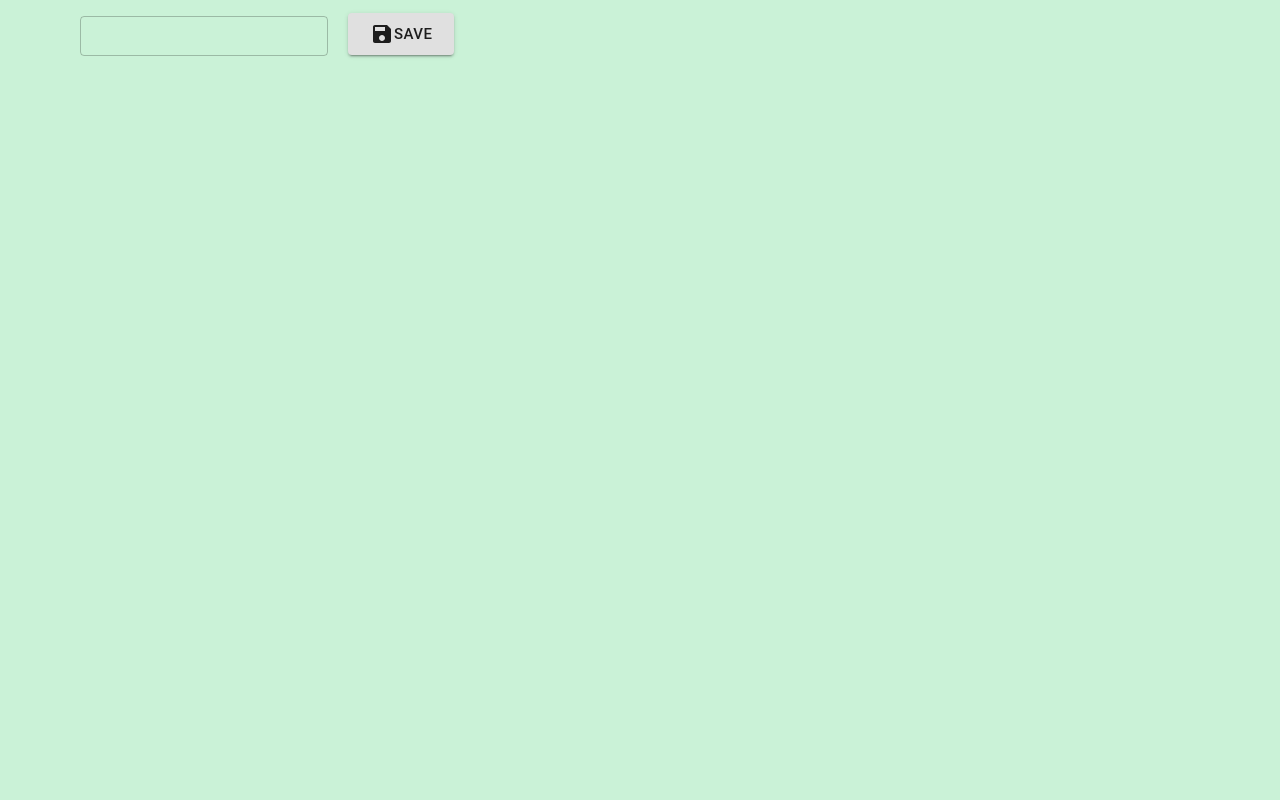
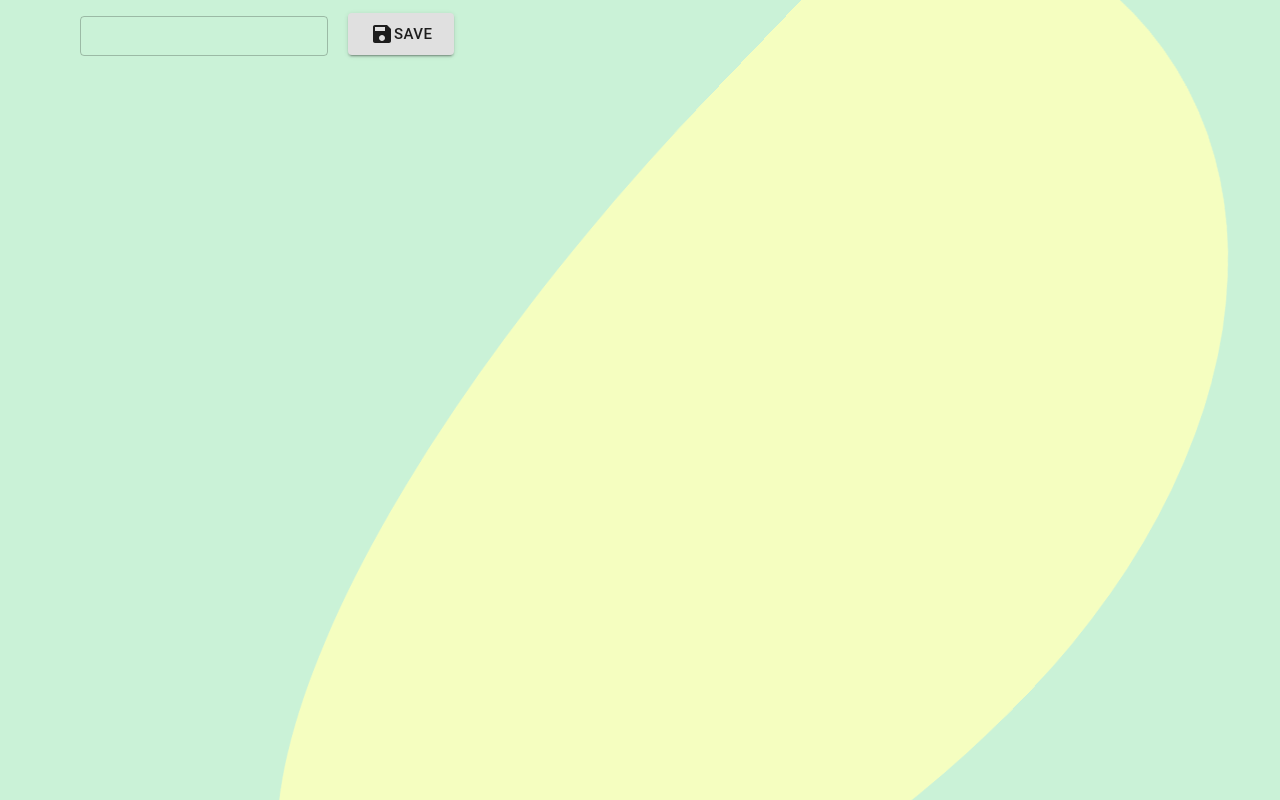
Before and after one commit to RuslanKurtianyk/note-app, a React (Create React App) app: page / in a window 1280 px wide. Built offline with nearby package versions, Linux system fonts and the light colour scheme.

Commit message:
Add background image

```diff
--- a/src/components/App/App.css
+++ b/src/components/App/App.css
@@ -10,3 +10,30 @@ body {
 div .note-item {
     background-color: var(--secondary-bg-color);
 }
+.note-item {
+    background-color: var(--secondary-bg-color);
+}
+
+.tear-image {
+    -webkit-box-sizing: content-box;
+    -moz-box-sizing: content-box;
+    box-sizing: content-box;
+    width: 100vw;
+    height: 100vh;
+    margin: 73px;
+    padding: 21px;
+    border: none;
+    -webkit-border-radius: 80% 0 55% 50% / 55% 0 80% 50%;
+    border-radius: 80% 0 55% 50% / 55% 0 80% 50%;
+    font: normal 100%/normal Arial, Helvetica, sans-serif;
+    color: rgba(0,0,0,1);
+    -o-text-overflow: clip;
+    text-overflow: clip;
+    background: #f5fec0;
+    -webkit-transform: rotateX(-38.961130068895976deg) rotateY(18.907607239317166deg) rotateZ(-45.26366581533504deg);
+    transform: rotateX(-38.961130068895976deg) rotateY(18.907607239317166deg) rotateZ(-45.26366581533504deg);
+
+    position: fixed;
+    z-index: -1;
+
+  }
--- a/src/components/App/App.jsx
+++ b/src/components/App/App.jsx
@@ -6,6 +6,7 @@ import './App.css'
 
 const App = () => (
   <Container >
+    <div className='tear-image'></div>
     <AddNote />
     <NoteList />
   </Container>
```
